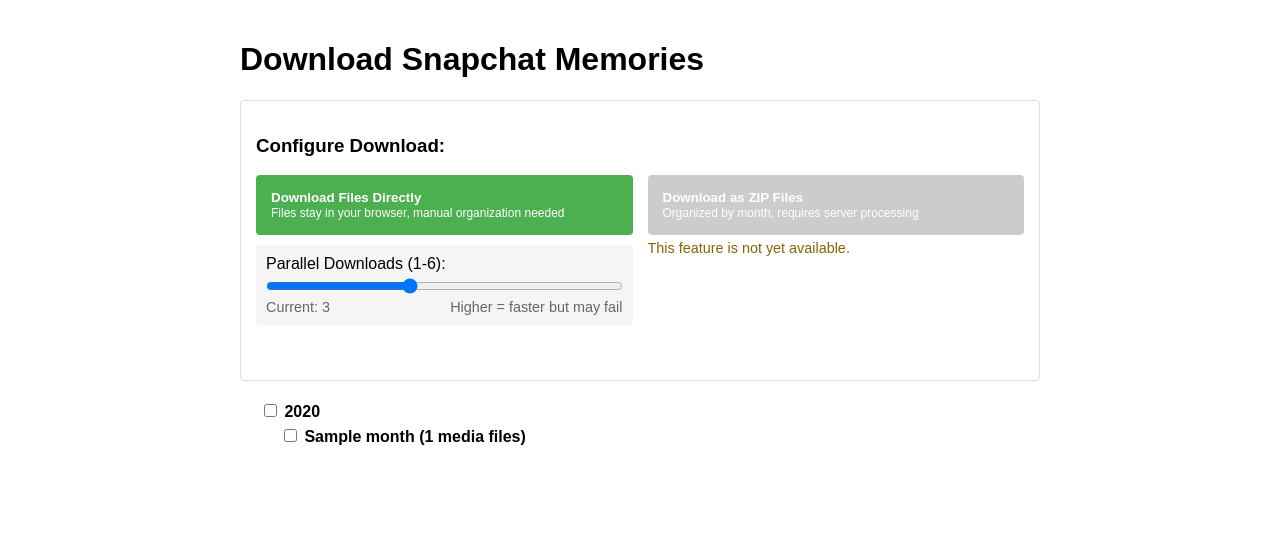
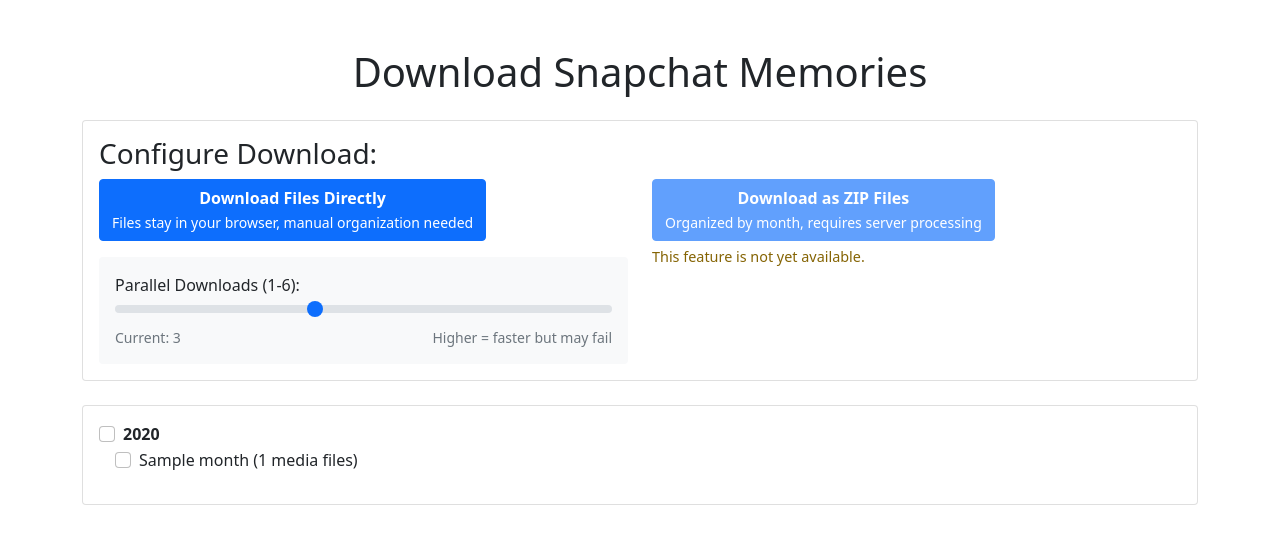
Before and after one commit to Kn0rk3/memories_bulk_downloader, a Django app: template snapchat_downloader/downloader/templates/downloader/download.html in a window 1280 px wide. Shown: the top 544 px of the page. Run offline with Django 5.2, Linux system fonts and the light colour scheme; the template is opened without the code that fills it: most values are stand-ins (such as "Sample title", 1, 10 or a date in 2020); some libraries are stand-ins or nearby versions.

Commit message:
added modern ui to the app

```diff
--- a/snapchat_downloader/downloader/static/downloader/js/download.js
+++ b/snapchat_downloader/downloader/static/downloader/js/download.js
@@ -99,19 +99,20 @@ async function processDirectDownloads(selected_links, workerCount = 3) {
     let totalFiles = selected_links.length;
     let processedFiles = 0;
 
-    let statusDiv = document.getElementById('downloadStatus');
+    /* let statusDiv = document.getElementById('downloadStatus');
     if (!statusDiv) {
         statusDiv = document.createElement('div');
         statusDiv.id = 'downloadStatus';
         statusDiv.className = 'status';
         statusDiv.innerHTML = `
             <div class="status-text"></div>
-            <div class="progress-container">
-                <div class="progress-bar"></div>
+            <div class="progress">
+                <div class="progress-bar" role="progressbar" style="width: 0%;" aria-valuenow="0" aria-valuemin="0" aria-valuemax="100"></div>
             </div>
         `;
         document.querySelector('.download-options').insertAdjacentElement('afterend', statusDiv);
-    }
+    } */
+    let statusDiv = document.getElementById('downloadStatus');
 
     const updateStatus = () => {
         const percent = Math.round((processedFiles / totalFiles) * 100);
@@ -137,7 +138,7 @@ async function processDirectDownloads(selected_links, workerCount = 3) {
         }
     }
 
-    const progressInterval = setInterval(() => {
+    /* const progressInterval = setInterval(() => {
         processedFiles = totalFiles - downloadWorker.queue.length - downloadWorker.activeDownloads;
         updateStatus();
 
@@ -167,7 +168,40 @@ async function processDirectDownloads(selected_links, workerCount = 3) {
 
             setTimeout(() => statusDiv.remove(), 5000);
         }
+    }, 100); */
+    const performanceLog = document.getElementById('performanceLog');
+    performanceLog.style.display = 'block';
+
+    const progressInterval = setInterval(() => {
+        processedFiles = totalFiles - downloadWorker.queue.length - downloadWorker.activeDownloads;
+        updateStatus();
+
+        if (processedFiles === totalFiles) {
+            clearInterval(progressInterval);
+            const totalDuration = ((performance.now() - startTime) / 1000).toFixed(2);
+            const filesPerSecond = (totalFiles/totalDuration).toFixed(2);
+
+            statusDiv.querySelector('.status-text').textContent = `Downloads complete! Total time: ${totalDuration} seconds`;
+            statusDiv.querySelector('.progress-bar').style.width = '100%';
+
+            const performanceDetails = document.getElementById('performanceDetails');
+            performanceDetails.innerHTML = `
+                <p>📊 Total files processed: ${totalFiles}</p>
+                <p>⏱️ Total time: ${totalDuration} seconds</p>
+                <p>⚡ Average speed: ${filesPerSecond} files/second</p>
+                <p>🔄 Parallel downloads used: ${workerCount}</p>
+            `;
+
+            console.log('Download Performance Metrics:');
+            console.log(`Total files processed: ${totalFiles}`);
+            console.log(`Total time: ${totalDuration} seconds`);
+            console.log(`Average speed: ${filesPerSecond} files/second`);
+            console.log(`Parallel downloads used: ${workerCount}`);
+
+            setTimeout(() => statusDiv.remove(), 5000);
+        }
     }, 100);
+
 
     await downloadWorker.addToQueue(urls);
 }
@@ -212,8 +246,8 @@ async function processZipDownloads(selected_links) {
         statusDiv.className = 'status';
         statusDiv.innerHTML = `
             <div class="status-text"></div>
-            <div class="progress-container">
-                <div class="progress-bar"></div>
+            <div class="progress">
+                <div class="progress-bar" role="progressbar" style="width: 0%;" aria-valuenow="0" aria-valuemin="0" aria-valuemax="100"></div>
             </div>
         `;
         document.querySelector('.download-options').insertAdjacentElement('afterend', statusDiv);
--- a/snapchat_downloader/downloader/templates/downloader/download.html
+++ b/snapchat_downloader/downloader/templates/downloader/download.html
@@ -1,141 +1,29 @@
 {% load static %}
 <!DOCTYPE html>
-<html>
+<html lang="en">
 <head>
+    <meta charset="UTF-8">
+    <meta name="viewport" content="width=device-width, initial-scale=1.0">
     <title>Download Snapchat Memories</title>
-    <meta name="csrf-token" content="{{ csrf_token }}">
+    <link rel="stylesheet" href="https://cdn.jsdelivr.net/npm/bootstrap@5.0.0-beta3/dist/css/bootstrap.min.css">
     <script src="https://cdnjs.cloudflare.com/ajax/libs/jszip/3.10.1/jszip.min.js"></script>
     <script src="{% static 'downloader/js/download.js' %}"></script>
-    <style>
-        body {
-            font-family: Arial, sans-serif;
-            margin: 20px;
-            max-width: 800px;
-            margin: 0 auto;
-            padding: 20px;
-        }
-
-        .download-options {
-            margin: 20px 0;
-            padding: 15px;
-            background-color: #fff;
-            border: 1px solid #ddd;
-            border-radius: 4px;
-        }
-
-        .download-config {
-            margin-bottom: 20px;
-        }
-
-        .download-methods {
-            display: flex;
-            flex-direction: row;  /* Changed to row */
-            gap: 15px;
-            margin-bottom: 20px;
-        }
-
-        .download-button-container {
-            flex: 1;  /* Each container takes equal space */
-            max-width: 50%;  /* Ensure each side takes no more than half */
-        }
-
-        .download-button {
-            width: 100%;
-            padding: 15px;
-            text-align: left;
-            background-color: #4CAF50;
-            color: white;
-            border: none;
-            border-radius: 4px;
-            cursor: pointer;
-        }
-
-        .download-button:hover {
-            background-color: #45a049;
-        }
-
-        .download-button:disabled {
-            background-color: #cccccc;
-            cursor: not-allowed;
-        }
-
-        .download-method-container {
-            flex: 1;
-            display: flex;
-            flex-direction: column;
-        }
-
-        .performance-details {
-            margin-top: 10px;
-            padding: 10px;
-            background-color: #f5f5f5;
-            border-radius: 4px;
-            font-family: monospace;
-        }
-
-        .progress-container {
-            width: 100%;
-            background-color: #f0f0f0;
-            border-radius: 4px;
-            padding: 1px;
-            margin-top: 10px;
-        }
-
-        .progress-bar {
-            height: 20px;
-            background-color: #4CAF50;
-            border-radius: 4px;
-            width: 0%;
-            transition: width 0.3s ease;
-        }
-
-        .status {
-            margin: 20px 0;
-            padding: 10px;
-            border: 1px solid #ccc;
-            background: #f9f9f9;
-            border-radius: 4px;
-        }
-
-        .status-text {
-            margin-bottom: 10px;
-        }
-
-        .download-list {
-            margin: 20px 0;
-        }
-
-        .download-list ul {
-            list-style-type: none;
-            padding-left: 20px;
-        }
-
-        .month-item {
-            margin: 5px 0;
-        }
-
-        .year-item {
-            margin: 10px 0;
-        }
-
-        .year-item label {
-            font-weight: bold;
-        }
-    </style>
+    <meta name="csrf-token" content="{{ csrf_token }}">
 </head>
 <body>
-    <h1>Download Snapchat Memories</h1>
+    <div class="container my-5">
+        <h1 class="text-center mb-4">Download Snapchat Memories</h1>
 
         <div class="browser-warning">
-        <div class="warning-content" style="background-color: #fff3cd; border: 1px solid #ffeeba; color: #856404; padding: 15px; border-radius: 4px; margin-bottom: 20px;">
-            <h4 style="margin-top: 0; color: #856404;">⚠️ Browser Compatibility Notice</h4>
+            <div class="warning-content alert alert-warning">
+                <h4 class="alert-heading">⚠️ Browser Compatibility Notice</h4>
 
                 <!-- Firefox Warning -->
-            <div class="firefox-warning" style="margin-bottom: 15px; display: none;">
-                <p style="margin-bottom: 10px;">
+                <div class="firefox-warning mb-3" style="display: none;">
+                    <p class="mb-2">
                         <strong>Firefox Users:</strong> Due to browser-specific video encoding limitations, video downloads may not work correctly in Firefox. For the best experience when downloading videos:
                     </p>
-                <ul style="margin-bottom: 0;">
+                    <ul class="mb-0">
                         <li>Use Chrome, Edge, or Safari for downloading videos</li>
                         <li>Firefox works fine for downloading photos</li>
                         <li>Consider using the ZIP download option in Firefox, which handles videos correctly</li>
@@ -144,74 +32,92 @@
 
                 <!-- Edge Warning -->
                 <div class="edge-warning" style="display: none;">
-                <p style="margin-bottom: 10px;">
+                    <p class="mb-2">
                         <strong>Edge Users:</strong> For direct downloads to work properly, you need to adjust your tracking prevention settings:
                     </p>
-                <ul style="margin-bottom: 0;">
+                    <ul class="mb-0">
                         <li>Go to Edge Settings (... menu) → Privacy, search and services</li>
                         <li>Under "Tracking prevention", set it to "Balanced" or "Basic"</li>
-                    <!-- <li>If you prefer to keep Strict tracking prevention, use the ZIP download option instead</li> -->
                     </ul>
                 </div>
             </div>
         </div>
 
-    <div class="download-options">
-        <h3>Configure Download:</h3>
+        <div class="download-options card mb-4">
+            <div class="card-body">
+                <h3 class="card-title">Configure Download:</h3>
 
-        <div class="download-methods">
+                <div class="download-methods row">
                     <!-- Left side: Direct download with config -->
-            <div class="download-button-container">
-                <button id="directDownloadButton" class="download-button">
+                    <div class="download-button-container col-md-6">
+                        <button id="directDownloadButton" class="download-button btn btn-primary btn-block mb-3">
                             <strong>Download Files Directly</strong><br>
-                    <span style="font-size: 0.9em">Files stay in your browser, manual organization needed</span>
+                            <span class="small">Files stay in your browser, manual organization needed</span>
                         </button>
 
                         <!-- Parallel download config under direct download button -->
-                <div class="download-config" style="margin-top: 10px; background-color: #f5f5f5; padding: 10px; border-radius: 4px;">
+                        <div class="download-config bg-light p-3 rounded">
                             <label for="workerCount">Parallel Downloads (1-6):</label>
-                    <input type="range" id="workerCount" min="1" max="6" value="3" style="width: 100%; margin: 5px 0;">
-                    <div style="display: flex; justify-content: space-between;">
-                        <span style="color: #666; font-size: 0.9em;">Current: <span id="workerCountDisplay">3</span></span>
-                        <span style="color: #666; font-size: 0.9em;">Higher = faster but may fail</span>
+                            <input type="range" id="workerCount" min="1" max="6" value="3" class="form-range">
+                            <div class="d-flex justify-content-between">
+                                <span class="text-muted small">Current: <span id="workerCountDisplay">3</span></span>
+                                <span class="text-muted small">Higher = faster but may fail</span>
                             </div>
                         </div>
                     </div>
 
                     <!-- Right side: ZIP download -->
-            <div class="download-button-container">
-                <button disabled id="zipDownloadButton" class="download-button">
+                    <div class="download-button-container col-md-6">
+                        <button disabled id="zipDownloadButton" class="download-button btn btn-primary btn-block">
                             <strong>Download as ZIP Files</strong><br>
-                    <span style="font-size: 0.9em">Organized by month, requires server processing</span>
+                            <span class="small">Organized by month, requires server processing</span>
                         </button>
+                    </div>
                 </div>
             </div>
         </div>
 
         <!-- Performance log section -->
-    <div id="performanceLog" style="margin-top: 20px; display: none;">
-        <h3>Download Performance</h3>
-        <div id="performanceDetails" class="performance-details">
+        <div id="performanceLog" class="mb-4" style="display: none;">
+            <h3>Download Progress</h3>
+            <div id="downloadStatus" class="status">
+                <div class="status-text"></div>
+                <div class="progress">
+                    <div class="progress-bar" role="progressbar" style="width: 0%;" aria-valuenow="0" aria-valuemin="0" aria-valuemax="100"></div>
+                </div>
+            </div>
+            <div id="performanceDetails" class="performance-details bg-light p-3 rounded mt-3">
                 <!-- Performance metrics will be inserted here -->
             </div>
         </div>
 
+        <!-- Performance log section -->
+        <!-- <div id="performanceLog" class="mb-4" style="display: none;">
+            <h3>Download Performance</h3>
+            <div id="performanceDetails" class="performance-details bg-light p-3 rounded"> -->
+                <!-- Performance metrics will be inserted here -->
+            <!-- </div>
+        </div> -->
+
         <div class="download-list">
+            <div class="card">
+                <div class="card-body">
                     <form>
                         {% if links_count %}
-                <ul>
+                            <ul class="list-unstyled">
                             {% for year, months in links_count.items %}
                                 <li class="year-item">
-                        <label>
-                            <input type="checkbox" name="selected_years" value="{{ year }}"> {{ year }}
-                        </label>
-                        <ul>
+                                    <div class="form-check">
+                                        <input class="form-check-input" type="checkbox" name="selected_years" value="{{ year }}" id="year-{{ year }}">
+                                        <label class="form-check-label fw-bold" for="year-{{ year }}">{{ year }}</label>
+                                    </div>
+                                    <ul class="list-unstyled ms-3">
                                     {% for month, count in months.items %}
                                         <li class="month-item">
-                                <label>
-                                    <input type="checkbox" name="selected_months" value="{{ year }}-{{ month }}">
-                                    {{ month }} ({{ count }} media files)
-                                </label>
+                                            <div class="form-check">
+                                                <input class="form-check-input" type="checkbox" name="selected_months" value="{{ year }}-{{ month }}" id="month-{{ year }}-{{ month }}">
+                                                <label class="form-check-label" for="month-{{ year }}-{{ month }}">{{ month }} ({{ count }} media files)</label>
+                                            </div>
                                         </li>
                                     {% endfor %}
                                     </ul>
@@ -223,5 +129,8 @@
                         {% endif %}
                     </form>
                 </div>
+            </div>
+        </div>
+    </div>
 </body>
 </html>
```
Also changed, not shown: snapchat_downloader/downloader/templates/downloader/upload.html (+25 -54 lines). Lines whose indentation alone changed are shown as unchanged.
